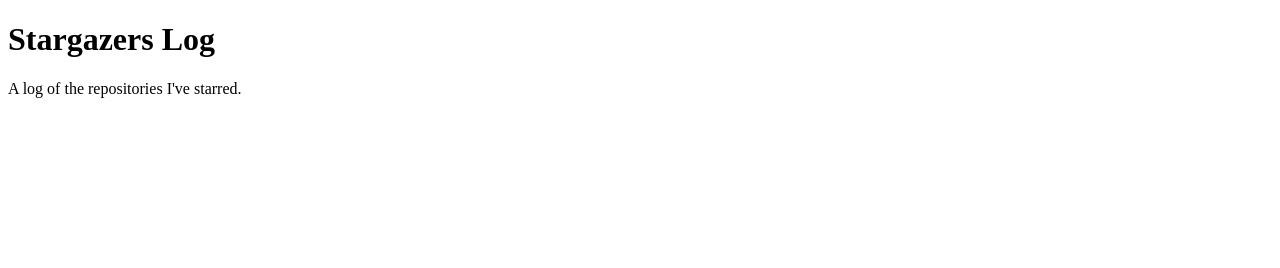
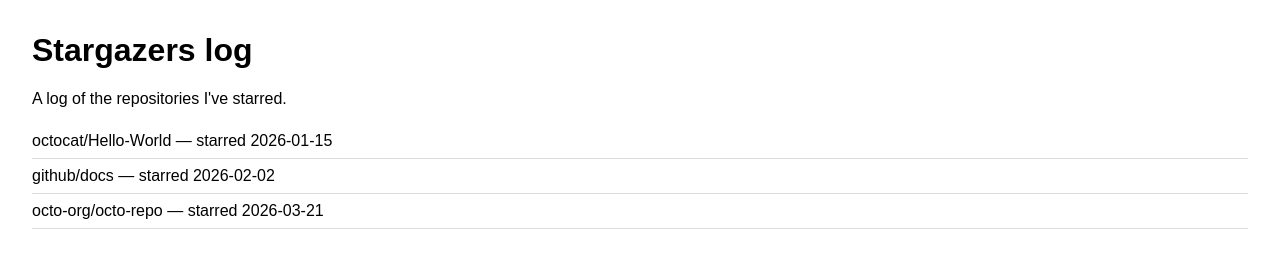
Before and after one commit to Abin-1703/stargazers-log, a plain HTML site: page index.html in a window 1280 px wide. Drawn offline with Linux system fonts and the light colour scheme.

Commit message:
Add starred repositories list

```diff
--- /dev/null
+++ b/events.json
@@ -0,0 +1,5 @@
+[
+  { "name": "octocat/Hello-World", "starred": "2026-01-15" },
+  { "name": "github/docs", "starred": "2026-02-02" },
+  { "name": "octo-org/octo-repo", "starred": "2026-03-21" }
+]
--- a/index.html
+++ b/index.html
@@ -1,12 +1,14 @@
 <!DOCTYPE html>
 <html lang="en">
-<head>
-    <meta charset="UTF-8">
-    <meta name="viewport" content="width=device-width, initial-scale=1.0">
-    <title>Stargazers Log</title>
-</head>
-<body>
-    <h1>Stargazers Log</h1>
+  <head>
+    <meta charset="utf-8">
+    <title>Stargazers log</title>
+    <link rel="stylesheet" href="style.css">
+  </head>
+  <body>
+    <h1>Stargazers log</h1>
     <p>A log of the repositories I've starred.</p>
-</body>
+    <ul id="starred"></ul>
+    <script src="script.js"></script>
+  </body>
 </html>
--- /dev/null
+++ b/script.js
@@ -0,0 +1,10 @@
+fetch("events.json")
+  .then((response) => response.json())
+  .then((events) => {
+    const list = document.querySelector("#starred");
+    events.forEach((event) => {
+      const item = document.createElement("li");
+      item.textContent = `${event.name} — starred ${event.starred}`;
+      list.appendChild(item);
+    });
+  });
--- /dev/null
+++ b/style.css
@@ -0,0 +1,14 @@
+body {
+  font-family: sans-serif;
+  margin: 2rem;
+}
+
+ul {
+  list-style: none;
+  padding: 0;
+}
+
+li {
+  padding: 0.5rem 0;
+  border-bottom: 1px solid #ddd;
+}
```
